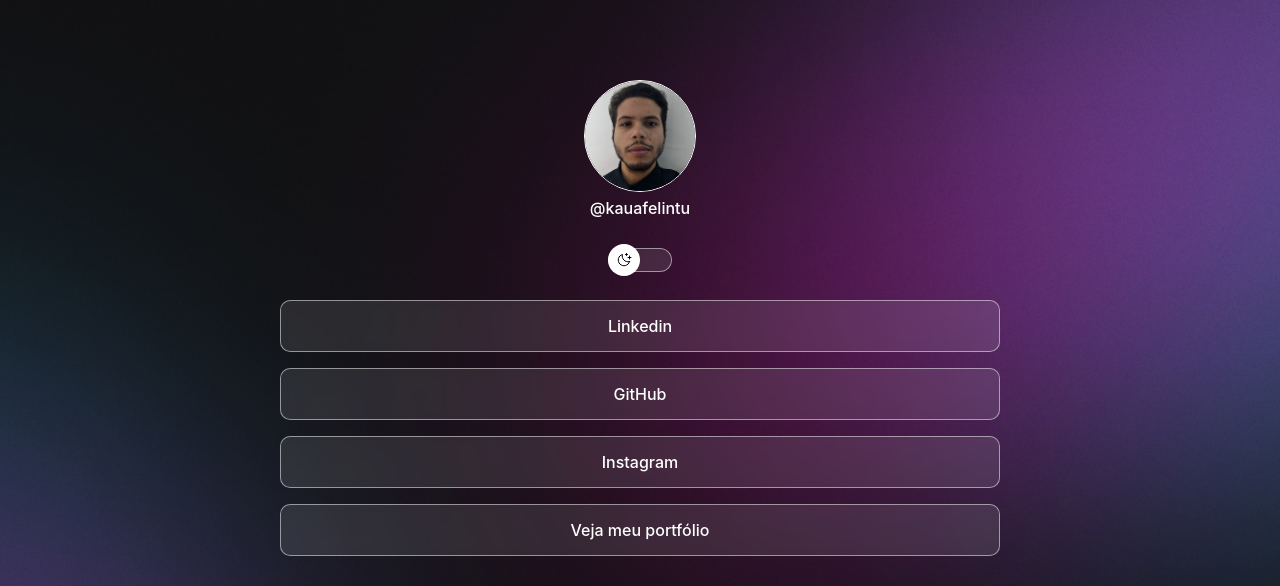
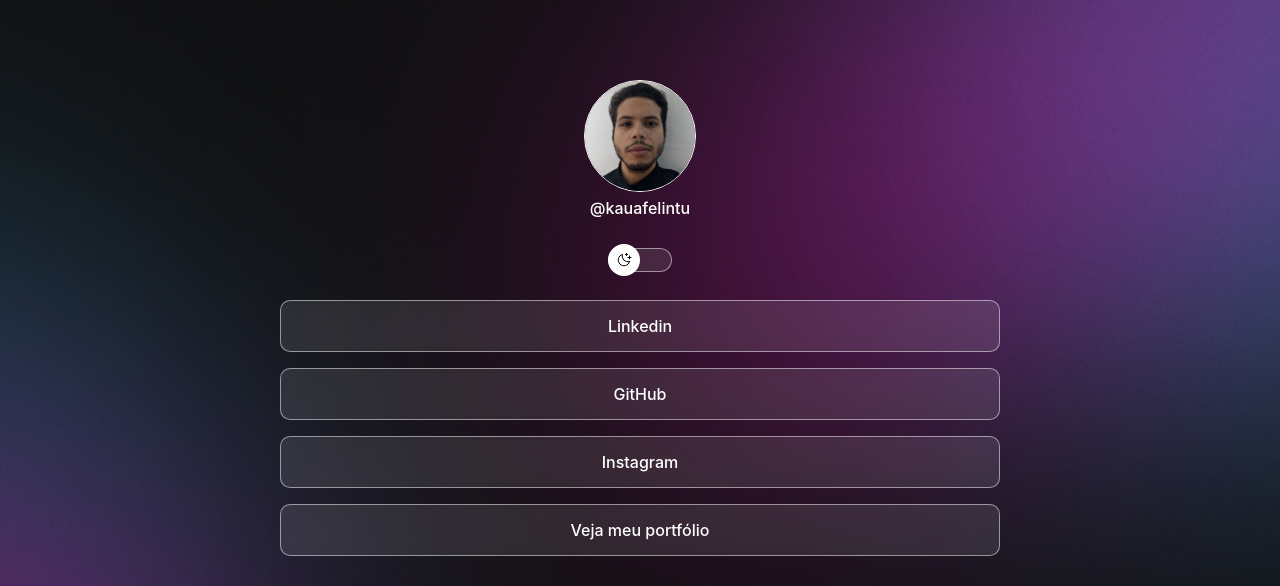
Before and after one commit to KauaFelinto/page, a plain HTML site: page index.html in a window 1280 px wide. Shown: the top 586 px of the page. Drawn offline with nearby package versions, Linux system fonts and the light colour scheme.

Commit message:
Update style.css

```diff
--- a/style.css
+++ b/style.css
@@ -31,7 +31,7 @@
 }
 
 body {
-    background:  var(--bg-url) no-repeat top center/cover;
+    background:  var(--bg-url) no-repeat center/cover;
     transition: 2.2s;
 }
 
```
